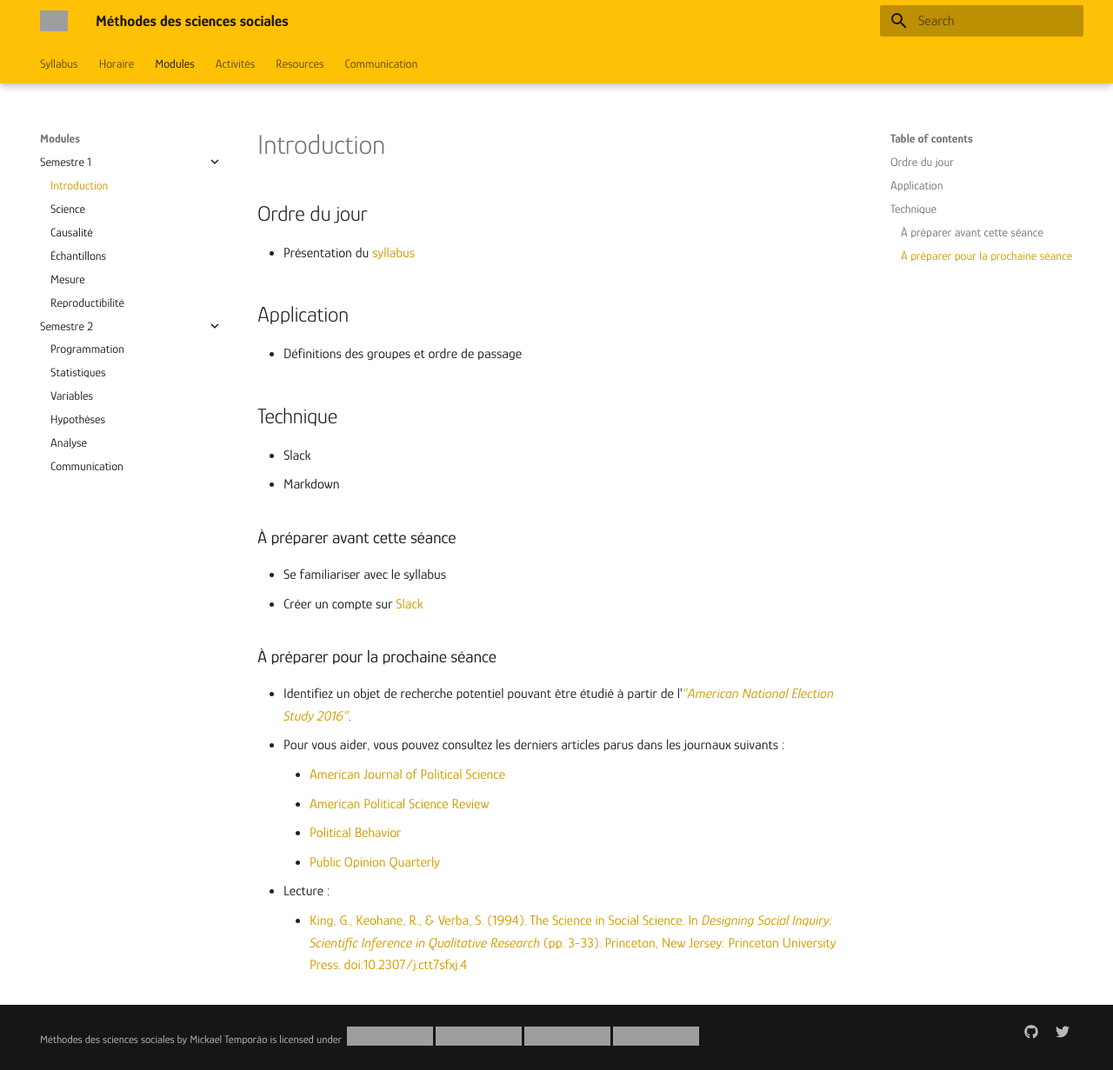
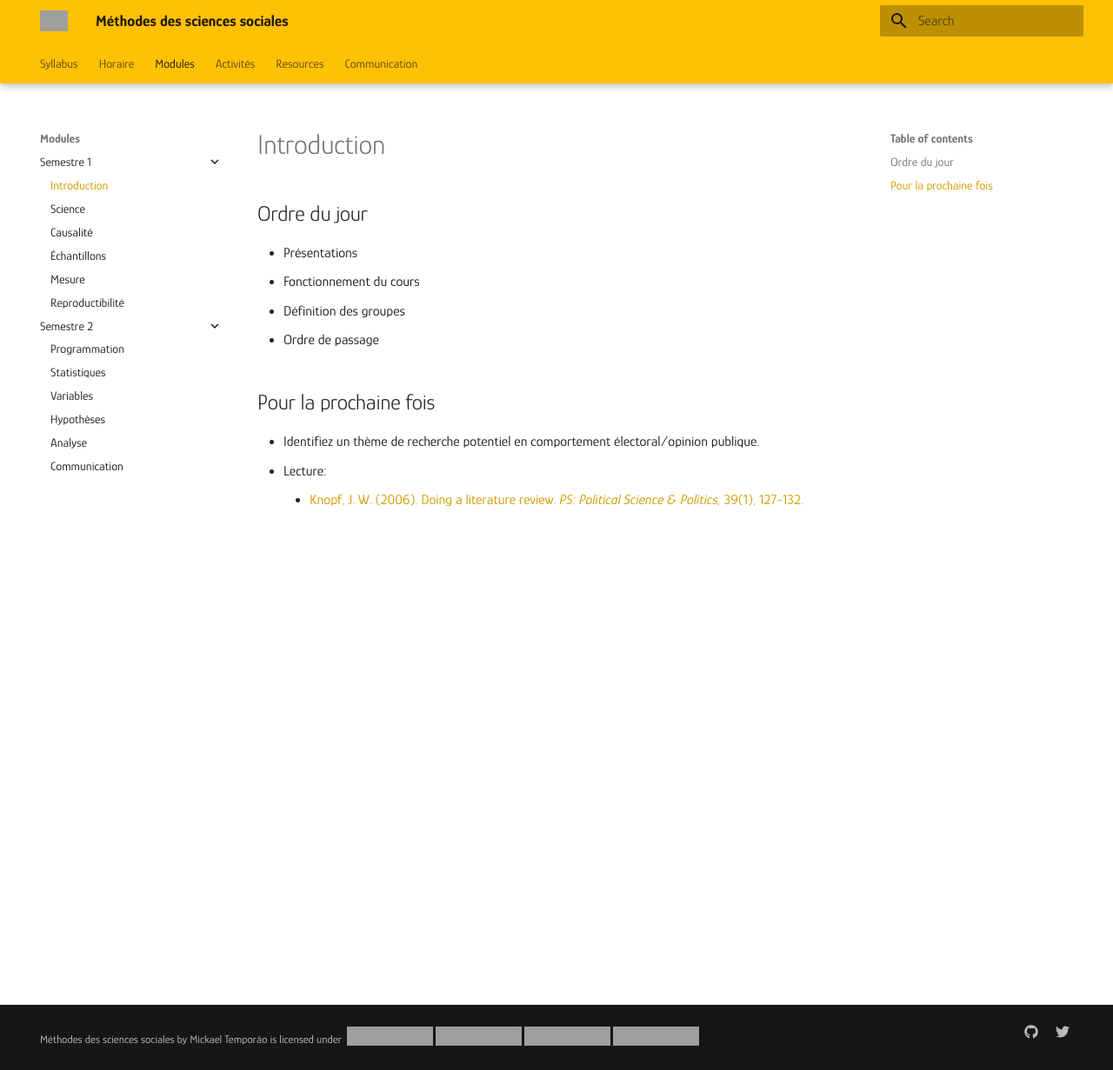
Before and after one commit to mickaeltemporao/mdss, an MkDocs documentation site: the page built from docs/modules/introduction.md, in a window 1280 px wide and 1231 px high. Shown: the whole window at 87% size. Built offline with MkDocs 1.6.1 and Material for MkDocs 9.7.7, drawn with Linux system fonts in a browser that asks for light colours; grey boxes are pictures that could not be loaded.

Commit message:
update first 4 classes

```diff
--- a/docs/modules/introduction.md
+++ b/docs/modules/introduction.md
@@ -1,26 +1,12 @@
 # Introduction
 
 ## Ordre du jour
-- Présentation du [syllabus](https://mickaeltemporao.github.io/CMT3A-MSS/)
+- Présentations
+- Fonctionnement du cours
+- Définition des groupes
+- Ordre de passage
 
-## Application
--  Définitions des groupes et ordre de passage
-
-## Technique
-- Slack
-- Markdown
-
-### À préparer avant cette séance
-- Se familiariser avec le syllabus
-- Créer un compte sur [Slack](methodesss.slack.com)
-
-### À préparer pour la prochaine séance
-- Identifiez un objet de recherche potentiel pouvant être étudié à partir de l'[*"American National Election Study 2016"*](https://electionstudies.org/wp-content/uploads/2018/12/anes_timeseries_2016_userguidecodebook.pdf).
-- Pour vous aider, vous pouvez consultez les derniers articles parus dans les journaux suivants :
-    - [American Journal of Political Science](https://ajps.org/)
-    - [American Political Science Review](https://www.cambridge.org/core/journals/american-political-science-review)
-    - [Political Behavior](https://www.springer.com/journal/11109)
-    - [Public Opinion Quarterly](https://academic.oup.com/poq)
-
-- Lecture :
-    - [King, G., Keohane, R., & Verba, S. (1994). The Science in Social Science. In *Designing Social Inquiry: Scientific Inference in Qualitative Research* (pp. 3-33). Princeton, New Jersey: Princeton University Press. doi:10.2307/j.ctt7sfxj.4](https://books.google.fr/books?id=A7VFF-JR3b8C&lpg=PP1&pg=PA3#v=onepage&q&f=false)
+## Pour la prochaine fois
+- Identifiez un thème de recherche potentiel en comportement électoral/opinion publique.
+- Lecture:
+    - [Knopf, J. W. (2006). Doing a literature review. *PS: Political Science & Politics,* 39(1), 127-132.](https://www.cambridge.org/core/services/aop-cambridge-core/content/view/00B62000B6760AB78E1BD27E32A94C9F/S1049096506060264a.pdf/doing-a-literature-review.pdf?casa_token=szUhrJK1G30AAAAA:yj5nqRIULvP0oFEmACEq9AkAIZPdF8YBt9xWDetabQJwdKzVTZQ3yZvbGszZMNoesDnYgFtim2AA)
--- a/docs/modules/science.md
+++ b/docs/modules/science.md
@@ -1,18 +1,14 @@
 # Science
 
-# Théorie
+## Ordre du jour
 - La méthode scientifique
-- Lecture :
+- Présenation Groupe 1:
     - [King, G., Keohane, R., & Verba, S. (1994). The Science in Social Science. In *Designing Social Inquiry: Scientific Inference in Qualitative Research* (pp. 3-33). Princeton, New Jersey: Princeton University Press. doi:10.2307/j.ctt7sfxj.4](https://books.google.fr/books?id=A7VFF-JR3b8C&lpg=PP1&pg=PA3#v=onepage&q&f=false)
-
-# Application
 - Le projet de recherche
 - Ancrage théorique, problématique et bibliographie.
 
-### Technique
-- Colaboratory
 
-## À préparer pour la prochaine séance
+## Pour la prochaine fois
 - Terminez le TP1
 - Identifiez les concepts principaux de votre projet de recherche
 - Lecture :
```
Also changed, not shown: docs/modules/causality.md (+4 -9 lines), docs/modules/tools.md (added, +28 -0 lines).
